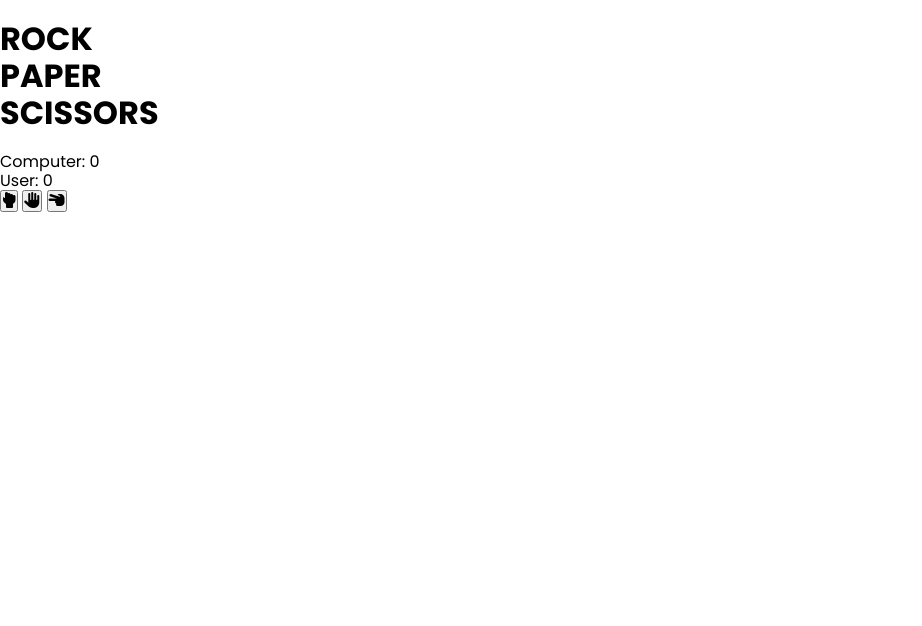
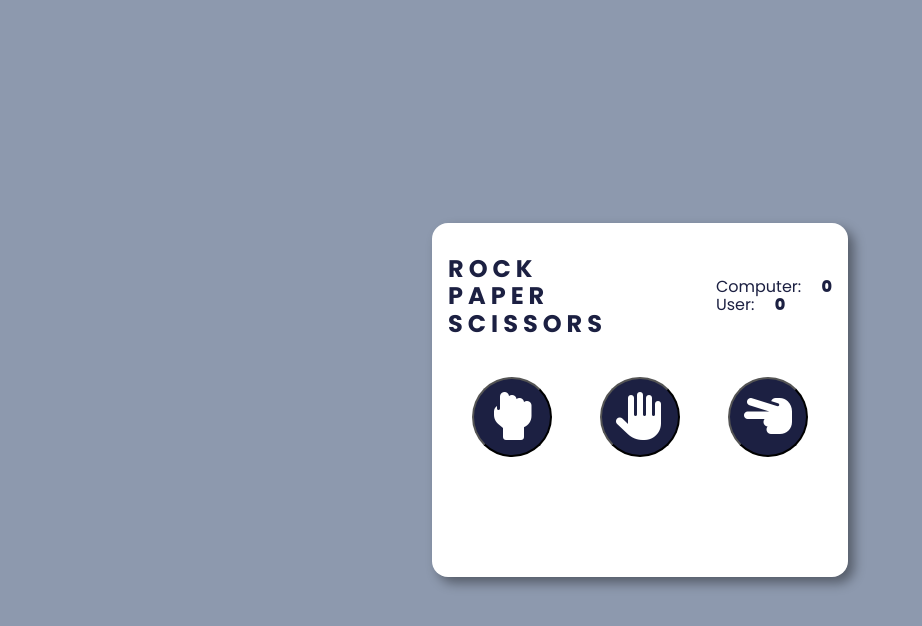
Before and after one commit to aruntutter/rock-paper-scissors, a plain HTML site: page index.html in a window 1280 px wide. Shown: the whole page, without its empty margins (0-922 px from the left). Drawn offline with Linux system fonts and the light colour scheme; files that its build step writes are made by us from their sources.

Commit message:
css completed

```diff
--- a/index.html
+++ b/index.html
@@ -13,14 +13,14 @@
     integrity="sha512-iecdLmaskl7CVkqkXNQ/ZH/XLlvWZOJyj7Yy7tcenmpD1ypASozpmT/E0iPtmFIB46ZmdtAc9eNBvH0H/ZpiBw=="
     crossorigin="anonymous" referrerpolicy="no-referrer" />
 
-  <link rel="stylesheet" href="./styles/normalize.css" />
+  <link rel="stylesheet" href="./style/normalize.css" />
 
-  <link rel="stylesheet" href="./styles/style.css" />
+  <link rel="stylesheet" href="./style/style.css" />
 </head>
 
 <body>
   <div class="card">
-    <div class="info-card">
+    <div class="info-container">
       <h1 class="title">
         ROCK <br /> PAPER <br /> SCISSORS
       </h1>
--- a/style/style.css
+++ b/style/style.css
@@ -16,15 +16,14 @@ html {
 
 body {
   font-family: "Poppins", sans-serif;
-  background-color: #fff;
-}
+  background-color: #8d99ae;
+  color: #fff;
 
-/* global css */
-img {
-  width: 100%;
-  height: auto;
-  -o-object-fit: contain;
-  object-fit: contain;
+  height: 100vh;
+  width: 100vw;
+  display: flex;
+  align-items: center;
+  justify-content: center;
 }
 
 a {
@@ -35,38 +34,66 @@ li {
   list-style: none;
 }
 
-.container {
-  max-width: 1140px;
-  margin: 0 auto;
-  padding-left: 1rem;
-  padding-right: 1rem;
+.card{
+  width: 26rem;
+  min-height: 18rem;
+  background-color: #fff;
+  padding: 1rem;
+  border-radius: 1rem;
+  box-shadow: 6px 6px 12px rgba(0, 0, 0, 0.4);
+
+  display: flex;
+  flex-direction: column;
+  gap: 1.5rem;
 }
 
-.btn {
-  display: inline-block;
-  border-radius: 8px;
-  padding: 0.5rem 1.5rem;
-  margin-top: 0.5rem;
-  text-transform: capitalize;
-  font-size: 1.2rem;
-  font-weight: 500;
+.info-container{
+  min-height: 5rem;
+  color: #1c2042;
+  display: flex;
+  align-items: center;
+  justify-content: space-between;
+}
+
+.title{
+  font-size: 1.5rem;
+  text-transform: uppercase;
+  letter-spacing: 5px;
+}
+
+.score{
+  word-spacing: 1rem;
+  font-weight: 400;
+}
+
+.score span{
+  font-weight: 800;
+}
+
+.weapons-container{
+  min-height: 5rem;
+  display: flex;
+  align-items: center;
+  justify-content: space-around;
+}
+
+.weapon {
+  width: 5rem;
+  height: 5rem;
+  border-radius: 50%;
+
+  font-size: 3rem;
+  font-weight: 800;
   cursor: pointer;
-  /* customize */
   background-color: #1c2042;
   color: white;
-  border: 2px solid #1c2042;
+  transition: transform 0.3s ease;
 }
 
-@media screen and (min-width: 576px) {}
+.weapon:hover{
+  transform: scale(1.1);
+}
 
-/* Medium devices (tablets) */
-
-@media (min-width: 768px) {}
-
-/* Large devices (desktops) */
-
-@media (min-width: 991px) {}
-
-/* Extra large devices (large desktops) */
-
-@media (min-width: 1200px) {}
+.result-container{
+  min-height: 5rem;
+}
```
